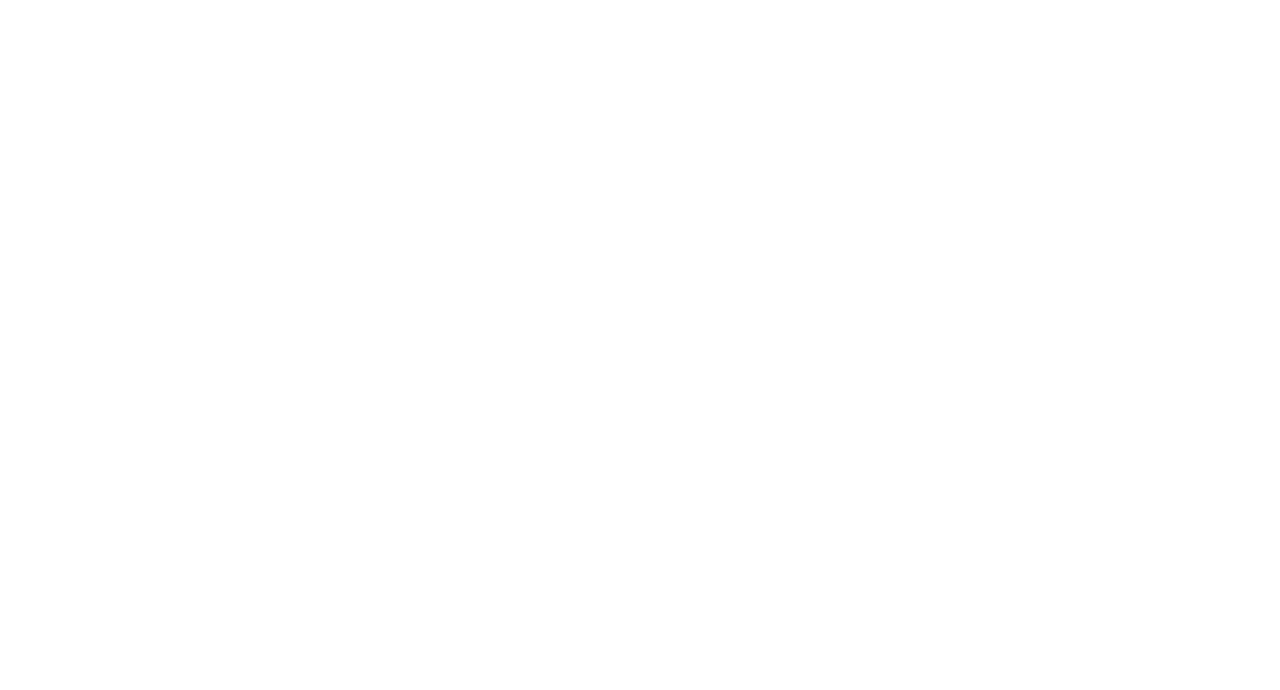
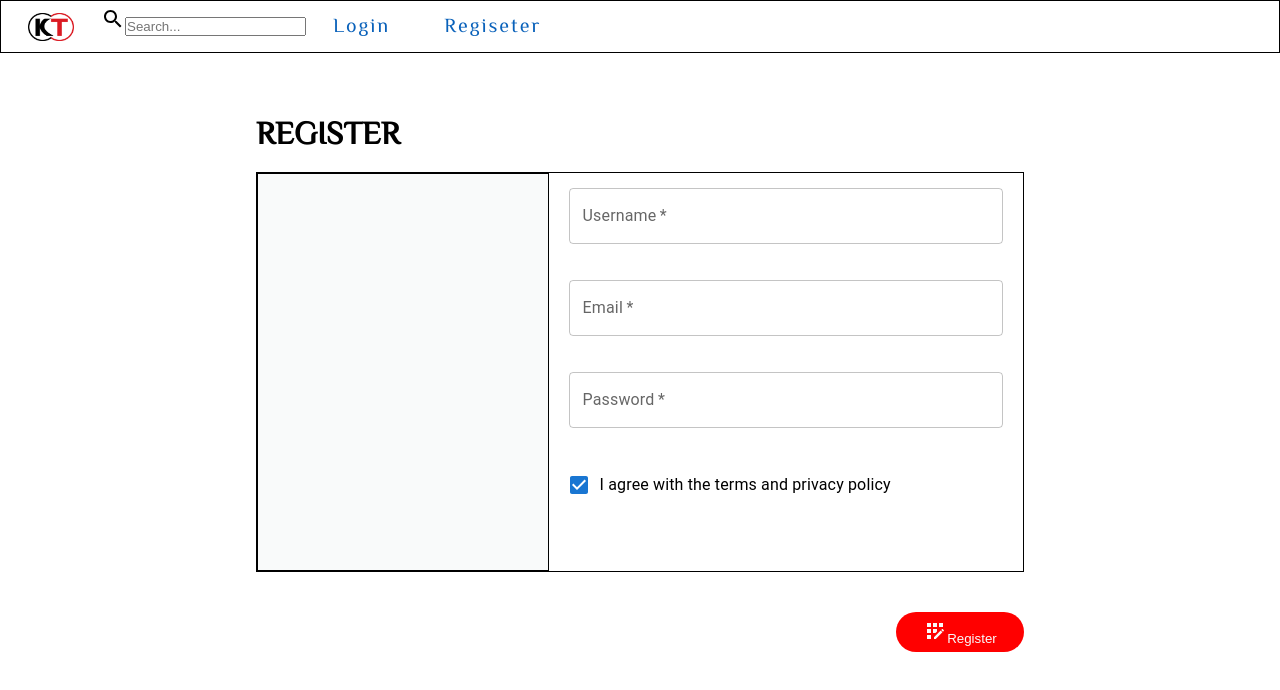
Before and after one commit to HeRo3S/projekT.web, a React (Create React App) app in the folder frontend/: page /forum/register in a window 1280 px wide. Before the commit this address had no page. Shown: the top 690 px of the page. Built offline with nearby package versions, Linux system fonts and the light colour scheme.

Commit message:
created login and register UI

```diff
--- a/frontend/src/App.js
+++ b/frontend/src/App.js
@@ -2,6 +2,8 @@ import { BrowserRouter, Route, Routes } from "react-router-dom";
 import NavbarForum from "./components/navbarForum/NavbarForum";
 import NavbarMain from "./components/navbarMain/NavbarMain";
 import HomeForum from "./pages/forum/home/HomeForum";
+import Login from "./pages/forum/login/Login";
+import Register from "./pages/forum/register/Register";
 
 function App() {
   return (
@@ -13,6 +15,8 @@ function App() {
           </Route>
           <Route path="/forum" element={<NavbarForum />}>
             <Route index element={<HomeForum />}></Route>
+            <Route path="/forum/register" element={<Register />} />
+            <Route path="/forum/login" element={<Login />} />
           </Route>
         </Routes>
       </BrowserRouter>
--- a/frontend/src/components/navbarForum/NavbarForum.jsx
+++ b/frontend/src/components/navbarForum/NavbarForum.jsx
@@ -1,4 +1,4 @@
-import { Link, Outlet } from "react-router-dom";
+import { Link, Navigate, Outlet } from "react-router-dom";
 import "./navbarForum.css";
 import SearchIcon from "@mui/icons-material/Search";
 
@@ -21,10 +21,10 @@ function NavbarForum() {
             <input type="text" placeholder="Search..."></input>
           </li>
           <li>
-            <a>Login</a>
+            <Link to="/forum/login">Login</Link>
           </li>
           <li>
-            <a>Regiseter</a>
+            <Link to="/forum/register">Regiseter</Link>
           </li>
         </ul>
       </div>
--- /dev/null
+++ b/frontend/src/pages/forum/login/Login.jsx
@@ -0,0 +1,34 @@
+import TextField from "@mui/material/TextField";
+import "./login.css";
+
+function Login() {
+  return (
+    <div className="mainContainer">
+      <h1>LOGIN</h1>
+      <form className="loginForm">
+        <div className="box">
+          <div className="labelContainer"></div>
+          <div className="inputContainer">
+            <TextField
+              required
+              label="Username"
+              type="text"
+              placeholder="Enter your username: "
+            />
+            <TextField
+              required
+              label="Password"
+              type="password"
+              placeholder="Enter your password: "
+            />
+          </div>
+        </div>
+        <button className="loginButton" type="submit">
+          <span>Login</span>
+        </button>
+      </form>
+    </div>
+  );
+}
+
+export default Login;
--- /dev/null
+++ b/frontend/src/pages/forum/login/login.css
@@ -0,0 +1,51 @@
+h1 {
+  margin: 120px 0px 20px 20vw;
+}
+
+.box {
+  margin: auto;
+  width: 60vw;
+  height: 30vh;
+  display: flex;
+  flex-direction: row;
+  border: 1px solid;
+}
+
+.labelContainer {
+  flex: 1;
+  background-color: #f9fafa;
+  border: 1px solid;
+}
+
+.inputContainer {
+  padding: 15px 20px;
+  flex: 1.5;
+  display: flex;
+  flex-direction: column;
+}
+
+.inputContainer > * {
+  flex: 1;
+}
+
+.loginButton {
+  position: relative;
+  margin-top: 5vh;
+  left: 70vw;
+  width: 10vw;
+  height: 5vh;
+  border-radius: 25px;
+  border: none;
+  background-color: red;
+}
+
+.loginButton > * {
+  align-content: center;
+  color: #f9fafa;
+  text-align: center;
+}
+
+.loginButton > span {
+  display: inline-block;
+  align-items: center;
+}
--- /dev/null
+++ b/frontend/src/pages/forum/register/Register.jsx
@@ -0,0 +1,52 @@
+import TextField from "@mui/material/TextField";
+import Checkbox from "@mui/material/Checkbox";
+import "./register.css";
+import { FormGroup, FormControlLabel, Button } from "@mui/material";
+import AppRegistrationIcon from "@mui/icons-material/AppRegistration";
+
+function Register() {
+  return (
+    <div className="mainContainer">
+      <h1>REGISTER</h1>
+      <form className="registerForm">
+        <div className="box">
+          <div className="labelContainer"></div>
+          <div className="inputContainer">
+            <TextField
+              required
+              label="Username"
+              type="text"
+              placeholder="Enter your username: "
+            />
+            <TextField
+              required
+              label="Email"
+              type="text"
+              placeholder="Enter your email: "
+            />
+            <TextField
+              required
+              label="Password"
+              type="password"
+              placeholder="Enter your password: "
+            />
+            <FormGroup>
+              <FormControlLabel
+                control={<Checkbox defaultChecked />}
+                label="I agree with the terms and privacy policy"
+              />
+            </FormGroup>
+          </div>
+        </div>
+        <button className="registerButton" type="submit">
+          <div>
+            <AppRegistrationIcon />
+            <span>Register</span>
+          </div>
+        </button>
+      </form>
+    </div>
+  );
+}
+
+export default Register;
--- /dev/null
+++ b/frontend/src/pages/forum/register/register.css
@@ -0,0 +1,51 @@
+h1 {
+  margin: 120px 0px 20px 20vw;
+}
+
+.box {
+  margin: auto;
+  width: 60vw;
+  height: 50vh;
+  display: flex;
+  flex-direction: row;
+  border: 1px solid;
+}
+
+.labelContainer {
+  flex: 1;
+  background-color: #f9fafa;
+  border: 1px solid;
+}
+
+.inputContainer {
+  padding: 15px 20px;
+  flex: 1.5;
+  display: flex;
+  flex-direction: column;
+}
+
+.inputContainer > * {
+  flex: 1;
+}
+
+.registerButton {
+  position: relative;
+  margin-top: 5vh;
+  left: 70vw;
+  width: 10vw;
+  height: 5vh;
+  border-radius: 25px;
+  border: none;
+  background-color: red;
+}
+
+.registerButton > * {
+  align-content: center;
+  color: #f9fafa;
+  text-align: center;
+}
+
+.registerButton > span {
+  display: inline-block;
+  align-items: center;
+}
```
